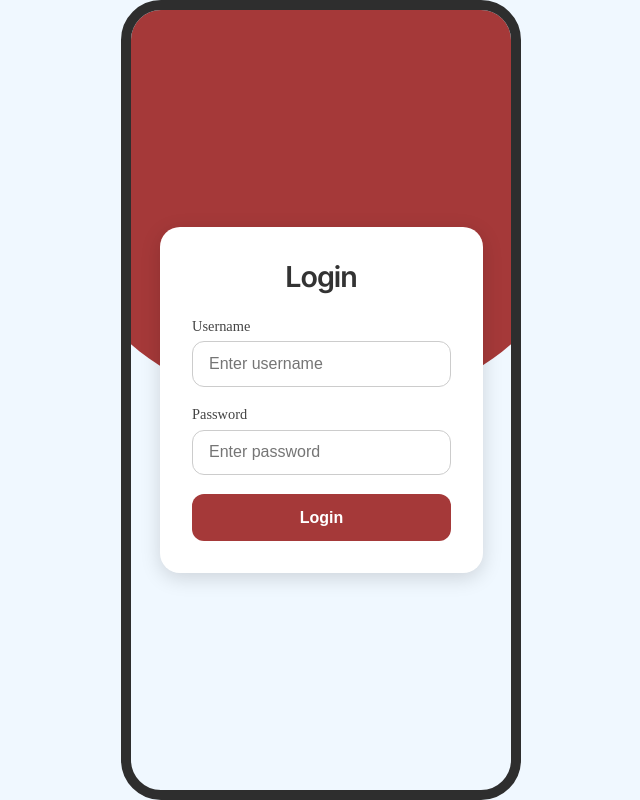
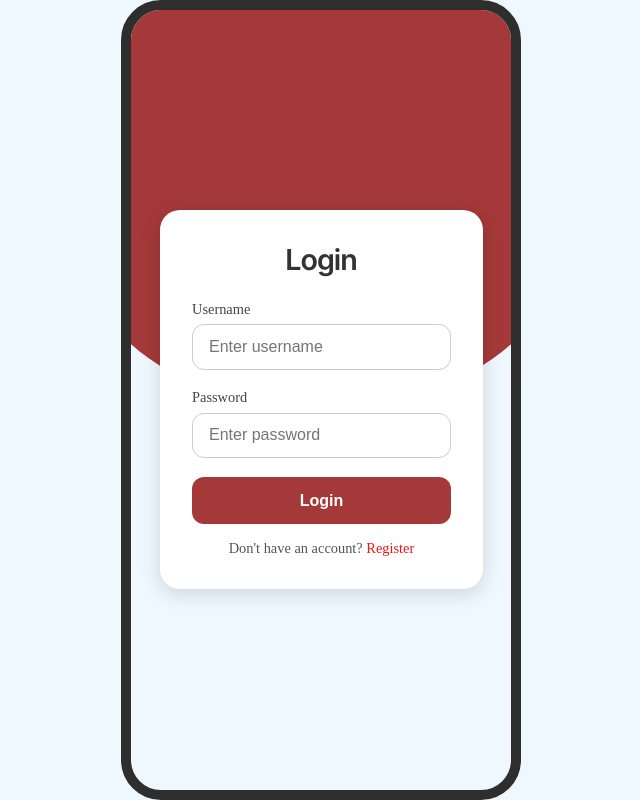
Before and after one commit to yvdzke/harisenin-misi4, a PHP site: page /login.php in a window 1280 px wide. Shown: the whole page, without its empty margins (319-959 px from the left). Run offline with PHP 8.4, Linux system fonts and the light colour scheme.

Commit message:
menambah register button di login page

```diff
--- a/login.php
+++ b/login.php
@@ -67,8 +67,11 @@ if (isset($_POST['login'])) {
               />
             </div>
             <button type="submit" name="login">Login</button>
-          </form>
-        </div>
+<div class="register-link">
+  <p>Don't have an account? <a href="register.php">Register</a></p>
+</div>
+
+
       </div>
     </div>
 
--- a/register.php
+++ b/register.php
@@ -111,7 +111,7 @@ if (isset($_POST['register'])) {
             <button type="submit" name="register">Register</button>
 
             <div class="login-link">
-              Already have an account? <a href="login.html">Login</a>
+              Already have an account? <a href="login.php">Login</a>
             </div>
           </form>
         </div>
--- a/style-login.css
+++ b/style-login.css
@@ -186,3 +186,21 @@ body {
   animation: fadeSlideUp 0.6s ease-out forwards;
   animation-delay: 0.2s; /* jeda sedikit biar smooth */
 }
+
+.register-link {
+  margin-top: 15px;
+  text-align: center;
+  font-size: 14px;
+  color: #555;
+}
+
+.register-link a {
+  color: #4f46e5; /* ungu modern */
+  text-decoration: none;
+  font-weight: 600;
+  transition: 0.3s;
+}
+
+.register-link a:hover {
+  color: #312e81; /* ungu lebih gelap saat hover */
+}
```
